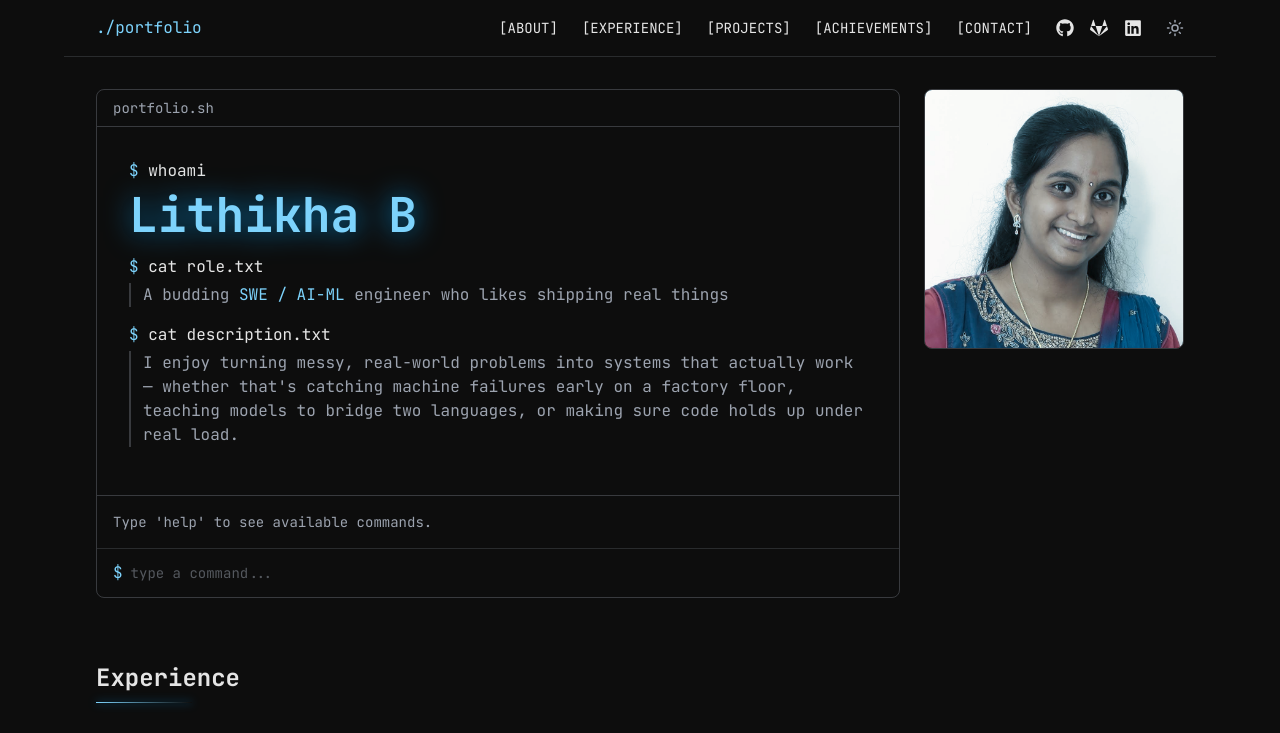
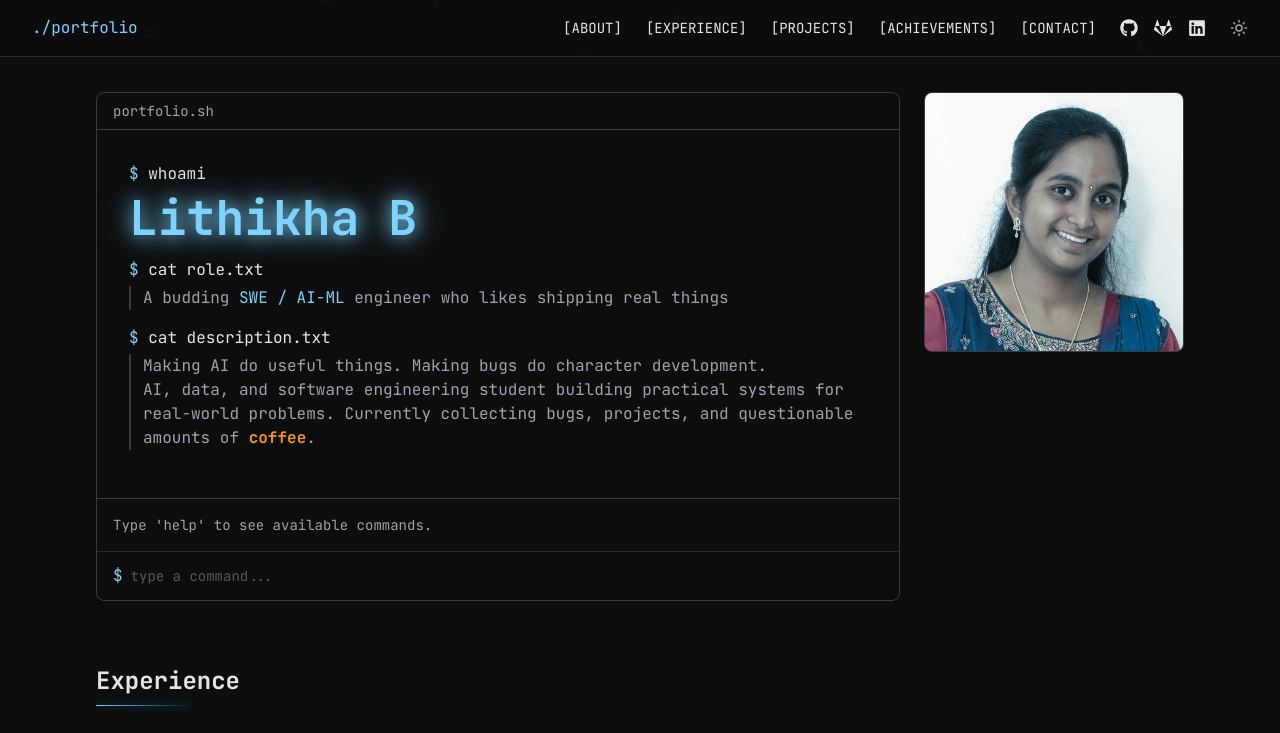
Before and after one commit to LithikhaB/portfolio, a Next.js app: page / in a window 1280 px wide. Shown: the top 733 px of the page. Built offline with nearby package versions, Linux system fonts and the light colour scheme.

Commit message:
Added background rain, modified skills, about.

```diff
--- a/src/app/globals.css
+++ b/src/app/globals.css
@@ -28,3 +28,16 @@ body {
 section[id] {
   scroll-margin-top: 5rem;
 }
+
+@keyframes glow-pulse {
+  0%, 50% {
+    text-shadow: 0 0 10px var(--color-terminal-accent), 0 0 22px color-mix(in srgb, var(--color-terminal-accent) 50%, transparent);
+  }
+  20% {
+    text-shadow: 0 0 18px var(--color-terminal-accent), 0 0 38px color-mix(in srgb, var(--color-terminal-accent) 70%, transparent);
+  }
+}
+
+.glow-text {
+  animation: glow-pulse 3s ease-in-out infinite;
+}
--- a/src/app/layout.tsx
+++ b/src/app/layout.tsx
@@ -1,20 +1,34 @@
 import { JetBrains_Mono } from "next/font/google";
 import "./globals.css";
+
 import { ThemeProvider } from "@/components/ThemeProvider";
 import CursorHalo from "@/components/CursorHalo";
+import BackgroundRain from "@/components/BackgroundRain";
 
 const jetbrainsMono = JetBrains_Mono({
   subsets: ["latin"],
   variable: "--font-mono",
 });
 
-export default function RootLayout({ children }: { children: React.ReactNode }) {
+export default function RootLayout({
+  children,
+}: {
+  children: React.ReactNode;
+}) {
   return (
-    <html lang="en" suppressHydrationWarning>
+    <html
+      lang="en"
+      suppressHydrationWarning
+      className="scroll-smooth"
+    >
       <body className={`${jetbrainsMono.variable} font-mono`}>
         <ThemeProvider>
+          <BackgroundRain />
           <CursorHalo />
-          {children}</ThemeProvider>
+          <div className="relative z-10">
+            {children}
+          </div>
+        </ThemeProvider>
       </body>
     </html>
   );
--- a/src/app/page.tsx
+++ b/src/app/page.tsx
@@ -8,7 +8,7 @@ import Projects from "@/components/Projects";
 
 export default function Home() {
   return (
-    <main className="max-w-6xl mx-auto">
+    <main className="max-w-6xl mx-auto py-15">
       <Nav />
       <Hero />
       <Experience />
--- /dev/null
+++ b/src/components/BackgroundRain.tsx
@@ -0,0 +1,85 @@
+"use client";
+
+import { useEffect, useRef } from "react";
+
+const CHARS = "01{}[]∑λ#$_<>";
+
+export default function BackgroundRain() {
+  const canvasRef = useRef<HTMLCanvasElement>(null);
+
+  useEffect(() => {
+    const canvas = canvasRef.current;
+    if (!canvas) return;
+
+    const ctx = canvas.getContext("2d");
+    if (!ctx) return;
+
+    const fontSize = 16;
+    let width = 0;
+    let height = 0;
+    let columns = 0;
+    let drops: number[] = [];
+    let animationFrame: number;
+
+    const resize = () => {
+      width = window.innerWidth;
+      height = window.innerHeight;
+
+      canvas.width = width;
+      canvas.height = height;
+
+      columns = Math.floor(width / fontSize);
+
+      drops = Array.from(
+        { length: columns },
+        () => Math.random() * -50
+      );
+    };
+
+    const draw = () => {
+      ctx.clearRect(0, 0, width, height);
+
+      ctx.font = `${fontSize}px monospace`;
+      ctx.fillStyle = "#00ff88";
+
+      for (let i = 0; i < drops.length; i++) {
+        const char = CHARS[Math.floor(Math.random() * CHARS.length)];
+
+        const x = i * fontSize;
+        const y = drops[i] * fontSize;
+
+        ctx.globalAlpha = 0.25 + Math.random() * 0.35;
+
+        ctx.fillText(char, x, y);
+
+        if (y > height && Math.random() > 0.975) {
+          drops[i] = Math.random() * -20;
+        }
+
+        drops[i] += 0.01;
+      }
+
+      ctx.globalAlpha = 1;
+
+      animationFrame = requestAnimationFrame(draw);
+    };
+
+    resize();
+    window.addEventListener("resize", resize);
+
+    draw();
+
+    return () => {
+      window.removeEventListener("resize", resize);
+      cancelAnimationFrame(animationFrame);
+    };
+  }, []);
+
+  return (
+    <canvas
+      ref={canvasRef}
+      className="fixed inset-0 z-0 pointer-events-none"
+      aria-hidden="true"
+    />
+  );
+}
--- a/src/components/Hero.tsx
+++ b/src/components/Hero.tsx
@@ -1,63 +1,100 @@
 "use client";
-import { useState, useEffect } from "react";
+import { useState, useRef } from "react";
+import { motion, type Variants } from "framer-motion";
 import TypewriterText from "./TypewriterText";
 import CommandTerminal from "./CommandTerminal";
 
+const containerVariants: Variants = {
+  hidden: {},
+  visible: { transition: { staggerChildren: 0.2 } },
+};
+
+const cardVariants: Variants = {
+  hidden: { opacity: 0, y: 24 },
+  visible: { opacity: 1, y: 0, transition: { duration: 0.5, ease: "easeOut" } },
+};
+
+const detailVariants: Variants = {
+  hidden: { opacity: 0, y: 10 },
+  visible: { opacity: 1, y: 0, transition: { duration: 0.45, ease: "easeOut" } },
+};
+
 export default function Hero() {
-  const [showRole, setShowRole] = useState(false);
-  const [showBio, setShowBio] = useState(false);
+  const [showDetails, setShowDetails] = useState(false);
+  const hasTyped = useRef(false);
 
-  useEffect(() => {
-    if (showRole) {
-      const timer = setTimeout(() => setShowBio(true), 500); // delay to mimic role.txt "finishing"
-      return () => clearTimeout(timer);
-    }
-  }, [showRole]);
+  const handleTypingDone = () => {
+    if (hasTyped.current) return;
+    hasTyped.current = true;
+    setShowDetails(true);
+  };
 
   return (
-    <section id="about" className="mx-4 sm:mx-8 mt-8 grid md:grid-cols-[1fr_260px] gap-6 items-start">
-      <div className="border border-terminal-dim/30 rounded-lg overflow-hidden">
+    <motion.section
+      id="about"
+      className="mx-4 sm:mx-8 mt-8 grid md:grid-cols-[1fr_260px] gap-6 items-start"
+      initial="hidden"
+      animate="visible"
+      variants={containerVariants}
+    >
+      <motion.div
+        variants={cardVariants}
+        className="border border-terminal-dim/30 rounded-lg overflow-hidden"
+      >
         <div className="px-4 py-2 border-b border-terminal-dim/30 text-terminal-dim text-sm">
           portfolio.sh
         </div>
         <div className="p-6 sm:p-8 space-y-4">
           <div>
             <span className="text-terminal-accent">$ </span>whoami
-            <div className="text-3xl sm:text-4xl md:text-5xl font-bold mt-2 text-terminal-accent drop-shadow-[0_0_14px_theme(colors.terminal-accent)]">
-              <TypewriterText text="Lithikha B" onDone={() => setShowRole(true)} />
+            <div className="glow-text text-3xl sm:text-4xl md:text-5xl font-bold mt-2 text-terminal-accent">
+              <TypewriterText text="Lithikha B" onDone={handleTypingDone} />
             </div>
           </div>
 
-          {showRole && (
-            <div>
+          {/* Always mounted so the box height is reserved from first paint — no layout push */}
+          <motion.div
+            initial="hidden"
+            animate={showDetails ? "visible" : "hidden"}
+            variants={detailVariants}
+          >
             <span className="text-terminal-accent">$ </span>cat role.txt
             <p className="mt-1 text-terminal-dim border-l-2 border-terminal-dim/30 pl-3">
-                A budding{" "}
-                <span className="text-terminal-accent">SWE / AI-ML</span> engineer who
+              A budding <span className="text-terminal-accent">SWE / AI-ML</span> engineer who
               likes shipping real things
             </p>
-            </div>
-          )}
+          </motion.div>
 
-          {showBio && (
-            <div>
+          <motion.div
+            initial="hidden"
+            animate={showDetails ? "visible" : "hidden"}
+            variants={detailVariants}
+          >
             <span className="text-terminal-accent">$ </span>cat description.txt
             <p className="mt-1 text-terminal-dim border-l-2 border-terminal-dim/30 pl-3">
-                I enjoy turning messy, real-world problems into systems that actually work —
-                whether that's catching machine failures early on a factory floor, teaching
-                models to bridge two languages, or making sure code holds up under real load.
+              Making AI do useful things. Making bugs do character development. <br />
+              AI, data, and software engineering student building practical systems for
+              real-world problems. Currently collecting bugs, projects, and questionable
+              amounts of{" "}
+              <span className="text-amber-500 font-semibold">coffee</span>.
             </p>
-            </div>
-          )}
+          </motion.div>
         </div>
 
         <CommandTerminal />
-      </div>
+      </motion.div>
 
-      <div className="relative w-full aspect-[3/4] md:aspect-square rounded-lg overflow-hidden border border-terminal-dim/30">
-        <img src="/profile.jpg" alt="Lithikha B" className="absolute inset-0 w-full h-full object-cover object-top" />
+      <motion.div
+        variants={cardVariants}
+        className="relative w-full aspect-[3/4] md:aspect-square rounded-lg overflow-hidden border border-terminal-dim/30"
+      >
+        <img
+          src="/profile.jpg"
+          alt="Lithikha B"
+          className="absolute inset-0 w-full h-full object-cover object-top"
+        />
         <div className="absolute inset-0 bg-terminal-accent mix-blend-color opacity-40" />
-      </div>
-    </section>
+      </motion.div>
+    </motion.section>
   );
 }
--- a/src/components/Nav.tsx
+++ b/src/components/Nav.tsx
@@ -5,7 +5,7 @@ const sections = ["about", "experience", "projects", "achievements", "contact"];
 
 export default function Nav() {
   return (
-    <nav className="flex items-center justify-between px-8 py-4 border-b border-terminal-dim/20">
+    <nav className="fixed top-0 left-0 w-full z-50 flex items-center justify-between px-8 py-4 border-b border-terminal-dim/20 bg-terminal-bg/90 backdrop-blur-sm">
       <span className="text-terminal-accent">./portfolio</span>
 
       <div className="flex items-center gap-6 text-sm">
--- a/src/components/SectionHeading.tsx
+++ b/src/components/SectionHeading.tsx
@@ -1,8 +1,17 @@
+"use client";
+import { motion } from "framer-motion";
+
 export default function SectionHeading({ title }: { title: string }) {
   return (
-    <div className="mb-8">
+    <motion.div
+      initial={{ opacity: 0, y: 20 }}
+      whileInView={{ opacity: 1, y: 0 }}
+      viewport={{ once: true, amount: 0.4 }}
+      transition={{ duration: 0.4, ease: "easeOut" }}
+      className="mb-8"
+    >
       <h2 className="text-2xl font-bold mb-2">{title}</h2>
       <div className="h-px w-24 bg-gradient-to-r from-terminal-accent to-transparent shadow-[0_0_8px_theme(colors.terminal-accent)]" />
-    </div>
+    </motion.div>
   );
 }
```
Also changed, not shown: src/components/Skills.tsx (+117 -20 lines). Lines whose indentation alone changed are shown as unchanged.
